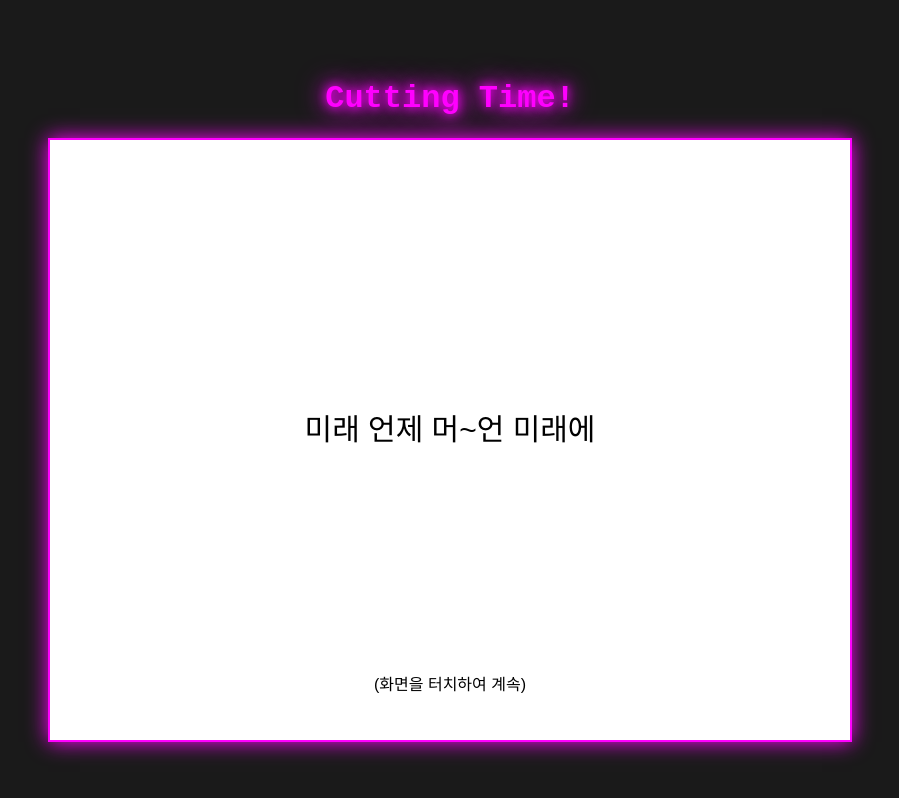
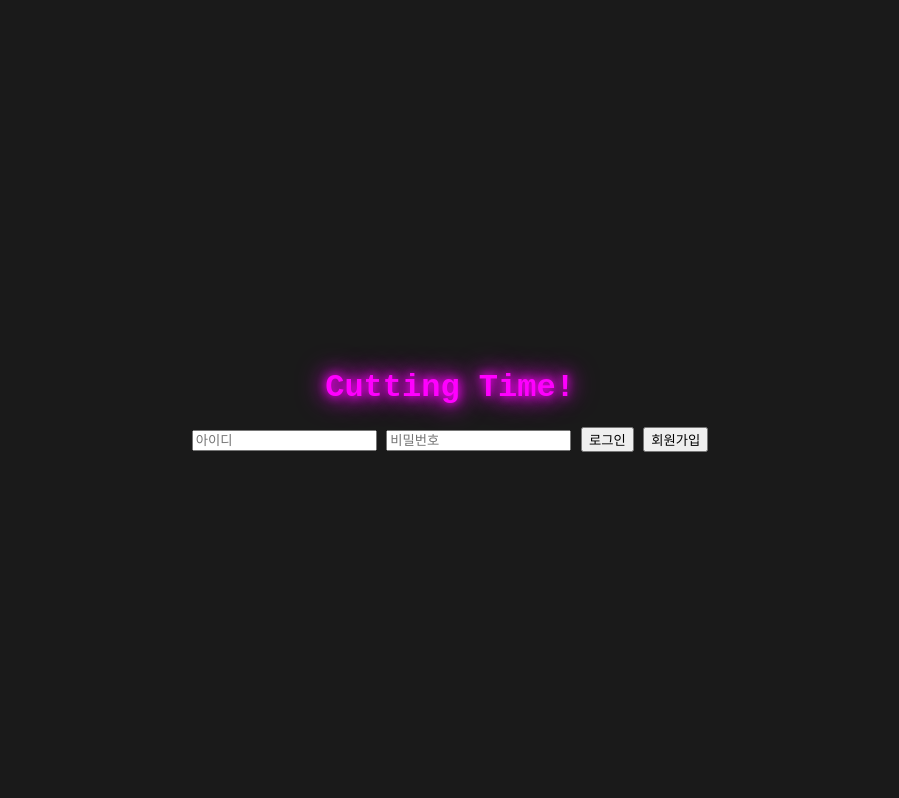
Before and after one commit to gjldadsfjsdfj/-, a plain HTML site: page index.html in a window 1280 px wide. Shown: the whole page, without its empty margins (190-1089 px from the left). Drawn offline with Linux system fonts and the light colour scheme.

Commit message:
게임 로직 및 레이아웃 업데이트

```diff
--- a/index.html
+++ b/index.html
@@ -7,11 +7,22 @@
     <link rel="stylesheet" href="style.css">
 </head>
 <body>
-    <h1>Cutting Time!</h1>
-    <canvas id="gameCanvas" width="800" height="600"></canvas>
-    <audio id="bgm" loop>
-        <!-- 실제 음악 파일 경로를 여기에 넣으세요. 예: <source src="music.mp3" type="audio/mpeg"> -->
-    </audio>
+    <div id="login-container">
+        <h1>Cutting Time!</h1>
+        <input type="text" id="username" placeholder="아이디">
+        <input type="password" id="password" placeholder="비밀번호">
+        <button id="login-btn">로그인</button>
+        <button id="register-btn">회원가입</button>
+    </div>
+
+    <div id="game-container" style="display: none;">
+        <h1>Cutting Time!</h1>
+        <canvas id="gameCanvas" width="800" height="600"></canvas>
+        <audio id="bgm" loop>
+            <!-- 실제 음악 파일 경로를 여기에 넣으세요. 예: <source src="music.mp3" type="audio/mpeg"> -->
+        </audio>
+    </div>
+
     <script src="script.js"></script>
 </body>
 </html>
--- a/script.js
+++ b/script.js
@@ -36,6 +36,8 @@ let isSpawningNextBoss = false;
 let isFightingHiddenBoss = false;
 let isPoweredUp = false;
 let powerUpTimer = 0;
+let numberInputSequence = ''; // '1010' 입력을 위한 변수
+let showNumberInput = false; // 입력된 숫자를 화면에 표시할지 여부
 
 // --- 리소스 관리 ---
 const lasers = [];
```
